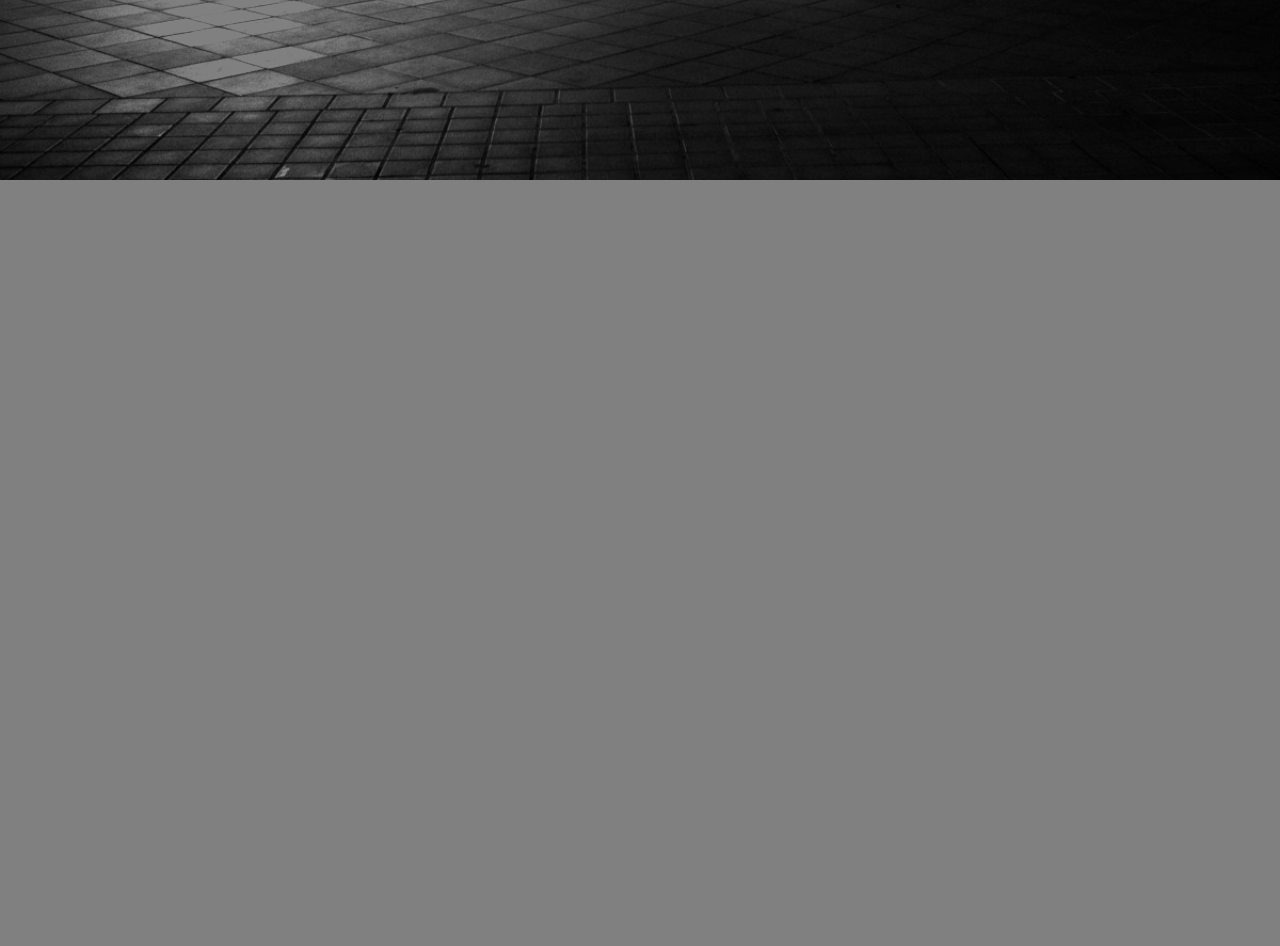
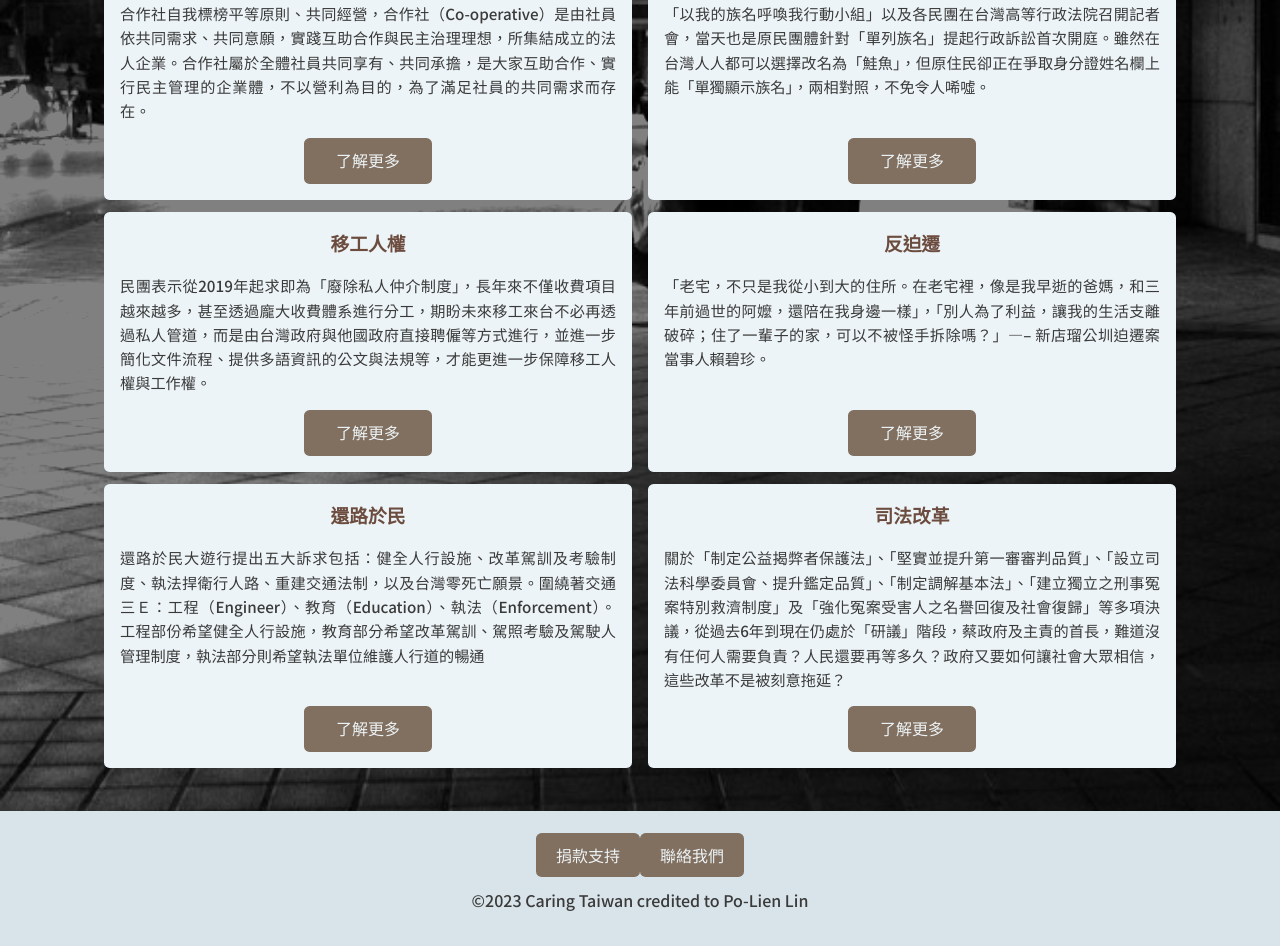
Before and after one commit to imladris20/remote-assignments, a React (Vite) app in the folder week-4/assignment3/: page / in a window 1280 px wide. Shown: the part 620-1566 px from the top of the page. Before the commit the page ends 800 px from the top, so only its background shows below. Built offline with nearby package versions, Linux system fonts and the light colour scheme.

Commit message:
Add dataProvider and make the issue shows

```diff
--- a/week-4/assignment3/src/App.jsx
+++ b/week-4/assignment3/src/App.jsx
@@ -5,6 +5,7 @@ import { Route, Routes } from "react-router-dom";
 import Header from './components/Header';
 import Home from './components/Home';
 import NotFound from './components/NotFound'
+import Footer from './components/Footer';
 
 
 function App() {
@@ -16,6 +17,7 @@ function App() {
         <Route path="/" element={<Home />} />
         <Route path='*' element={<NotFound />}  />
       </Routes>
+      <Footer />
     </>
   )
 }
--- /dev/null
+++ b/week-4/assignment3/src/assets/issues.js
@@ -0,0 +1,42 @@
+export const Issues = [
+  {
+    title: "無條件基本收入",
+    description: "基本收入或許不是所有社會問題的萬靈丹，卻可能是消除貧窮、縮減貧富差距、落實機會平等、促進階級翻轉、改善生活品質與健康的解方之一。Mark Zuckerberg 曾表示：「我們應該探索無條件基本收入等政策，讓每一個市民都有機會可以嘗試實現他們的構想，帶動創新。」",
+    id: 1
+  },
+  {
+    title: "勞工運動",
+    description: "貨運公司讓司機疲勞駕駛、苛扣加班費不是新聞，然問題嚴重卻長年未解。台灣汽車貨運暨倉儲業產業工會分別抗議「景山交通集團」裁罰無數，但受雇司機工時仍超過30小時，呼籲撤銷營業執照；抗議「建興貨運集團」苛扣司機加班費，近三年積欠加班費達上百萬元。",
+    id: 2
+  },
+  {
+    title: "合作社",
+    description: "合作社自我標榜平等原則、共同經營，合作社（Co-operative）是由社員依共同需求、共同意願，實踐互助合作與民主治理理想，所集結成立的法人企業。合作社屬於全體社員共同享有、共同承擔，是大家互助合作、實行民主管理的企業體，不以營利為目的，為了滿足社員的共同需求而存在。",
+    id: 3
+  },
+  {
+    title: "原民平權",
+    description: "「以我的族名呼喚我行動小組」以及各民團在台灣高等行政法院召開記者會，當天也是原民團體針對「單列族名」提起行政訴訟首次開庭。雖然在台灣人人都可以選擇改名為「鮭魚」，但原住民卻正在爭取身分證姓名欄上能「單獨顯示族名」，兩相對照，不免令人唏噓。",
+    id: 4
+  },
+  {
+    title: "移工人權",
+    description: "民團表示從2019年起求即為「廢除私人仲介制度」，長年來不僅收費項目越來越多，甚至透過龐大收費體系進行分工，期盼未來移工來台不必再透過私人管道，而是由台灣政府與他國政府直接聘僱等方式進行，並進一步簡化文件流程、提供多語資訊的公文與法規等，才能更進一步保障移工人權與工作權。",
+    id: 5
+  },
+  {
+    title: "反迫遷",
+    description: "「老宅，不只是我從小到大的住所。在老宅裡，像是我早逝的爸媽，和三年前過世的阿嬤，還陪在我身邊一樣」，「別人為了利益，讓我的生活支離破碎；住了一輩子的家，可以不被怪手拆除嗎？」—– 新店瑠公圳迫遷案當事人賴碧珍。",
+    id: 6
+  },
+  {
+    title: "還路於民",
+    description: "還路於民大遊行提出五大訴求包括：健全人行設施、改革駕訓及考驗制度、執法捍衛行人路、重建交通法制，以及台灣零死亡願景。圍繞著交通三Ｅ：工程（Engineer）、教育（Education）、執法（Enforcement）。工程部份希望健全人行設施，教育部分希望改革駕訓、駕照考驗及駕駛人管理制度，執法部分則希望執法單位維護人行道的暢通",
+    id: 7
+  },
+  {
+    title: "司法改革",
+    description: "關於「制定公益揭弊者保護法」、「堅實並提升第一審審判品質」、「設立司法科學委員會、提升鑑定品質」、「制定調解基本法」、「建立獨立之刑事冤案特別救濟制度」及「強化冤案受害人之名譽回復及社會復歸」等多項決議，從過去6年到現在仍處於「研議」階段，蔡政府及主責的首長，難道沒有任何人需要負責？人民還要再等多久？政府又要如何讓社會大眾相信，這些改革不是被刻意拖延？",
+    id: 8
+  }
+];
--- /dev/null
+++ b/week-4/assignment3/src/components/Footer.jsx
@@ -0,0 +1,18 @@
+import React from 'react';
+import { NavLink } from 'react-router-dom';
+
+const Footer = () => {
+  return (
+    <footer className="footer">
+      <nav>
+        <ul>
+          <NavLink className="button" to="/">捐款支持</NavLink>
+          <NavLink className="button" to="/">聯絡我們</NavLink>
+        </ul>
+      </nav>
+      <span>&copy;2023 Caring Taiwan credited to Po-Lien Lin</span>
+    </footer>
+  );
+}
+
+export default Footer;
--- a/week-4/assignment3/src/components/Home.jsx
+++ b/week-4/assignment3/src/components/Home.jsx
@@ -1,10 +1,14 @@
 import React from "react";
 
 import Banner from "./Banner";
+import IssueContainer from "./issues/IssueContainer";
 
 const Home = () => {
   return(
-    <Banner />
+    <>
+      <Banner />
+      <IssueContainer />
+    </>
   )
 }
 
--- /dev/null
+++ b/week-4/assignment3/src/components/issues/Issue.jsx
@@ -0,0 +1,12 @@
+import React from 'react';
+import { Link } from 'react-router-dom';
+
+const Issue = ({title, description, id}) => (
+  <div className={`content c${id}`}>
+    <h3>{title}</h3>
+    <p>{description}</p>
+    <Link className="button" to="/">了解更多</Link>
+  </div>
+);
+
+export default Issue;
--- /dev/null
+++ b/week-4/assignment3/src/components/issues/IssueContainer.jsx
@@ -0,0 +1,26 @@
+import React, {useContext} from "react";
+import DataContext from '../../context/DataContext';
+import Issue from "./Issue";
+
+const IssueContainer = () => {
+  const {issues}= useContext(DataContext);
+
+  let issueArray = issues.map((issue) => {
+    return (
+      <Issue
+        title={issue.title}
+        description={issue.description}
+        key={issue.id}
+        id={issue.id}
+      />
+    )
+  });
+
+  return (
+    <div className="row">
+      {issueArray}
+    </div>
+  )
+}
+
+export default IssueContainer
--- /dev/null
+++ b/week-4/assignment3/src/context/DataContext.jsx
@@ -0,0 +1,31 @@
+import {createContext} from "react";
+import { Issues } from '../assets/issues'
+// import {useState} from "react";
+
+const DataContext = createContext(null);
+
+export const DataProvider = (props) => {
+  // const [user, setUser] = useState(null);
+
+  // const signInUser = (username, password) => {
+  //   const newUser = {
+  //     username,
+  //     password
+  //   };
+  //   setUser(newUser);
+  // }
+
+  // const signOutUser = () => {
+  //   setUser(null);
+  // }
+
+  return (
+    <DataContext.Provider value={{
+      issues: Issues
+    }}>
+      {props.children}
+    </DataContext.Provider>
+  ) ;
+}
+
+export default DataContext;
--- a/week-4/assignment3/src/main.jsx
+++ b/week-4/assignment3/src/main.jsx
@@ -3,12 +3,15 @@ import ReactDOM from 'react-dom/client'
 import App from './App.jsx'
 import './index.css'
 import { BrowserRouter } from 'react-router-dom';
+import { DataProvider } from './context/DataContext.jsx'
 
 const root = ReactDOM.createRoot(document.getElementById('root'));
 root.render(
   <React.StrictMode>
     <BrowserRouter>
-      <App />
+      <DataProvider>
+        <App />
+      </DataProvider>
     </BrowserRouter>
   </React.StrictMode>,
 )
```
